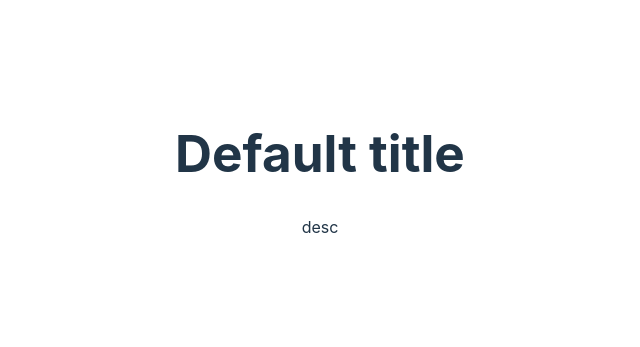
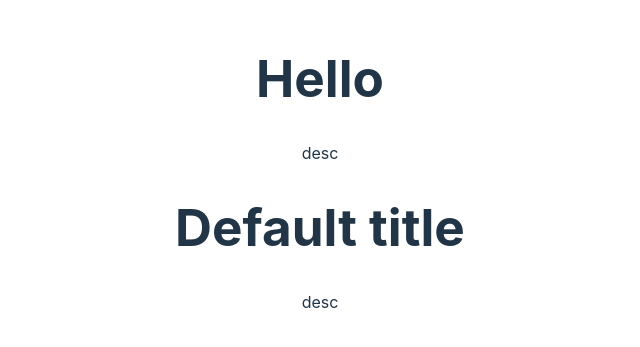
Before and after one commit to amigoscode/react, a React (Vite) app: page / in a window 1280 px wide. Shown: the part 227-574 px from the top of the page, without its empty margins (320-960 px from the left). Built offline with nearby package versions, Linux system fonts and the light colour scheme.

Commit message:
chore: add code for 3-4

```diff
--- a/src/App.jsx
+++ b/src/App.jsx
@@ -1,8 +1,12 @@
 import './App.css';
 import Card from './components/Card';
 
-function App() {
-  return <Card />;
-}
+const App = () => {
+  return (
+    <Card title="Hello">
+      <Card />
+    </Card>
+  );
+};
 
 export default App;
--- a/src/components/Card.jsx
+++ b/src/components/Card.jsx
@@ -1,8 +1,9 @@
-const Card = ({ title = 'Default title', description = 'desc' }) => {
+const Card = ({ title = 'Default title', description = 'desc', children }) => {
   return (
     <div>
       <h1>{title}</h1>
       <p>{description}</p>
+      <div>{children}</div>
     </div>
   );
 };
```
